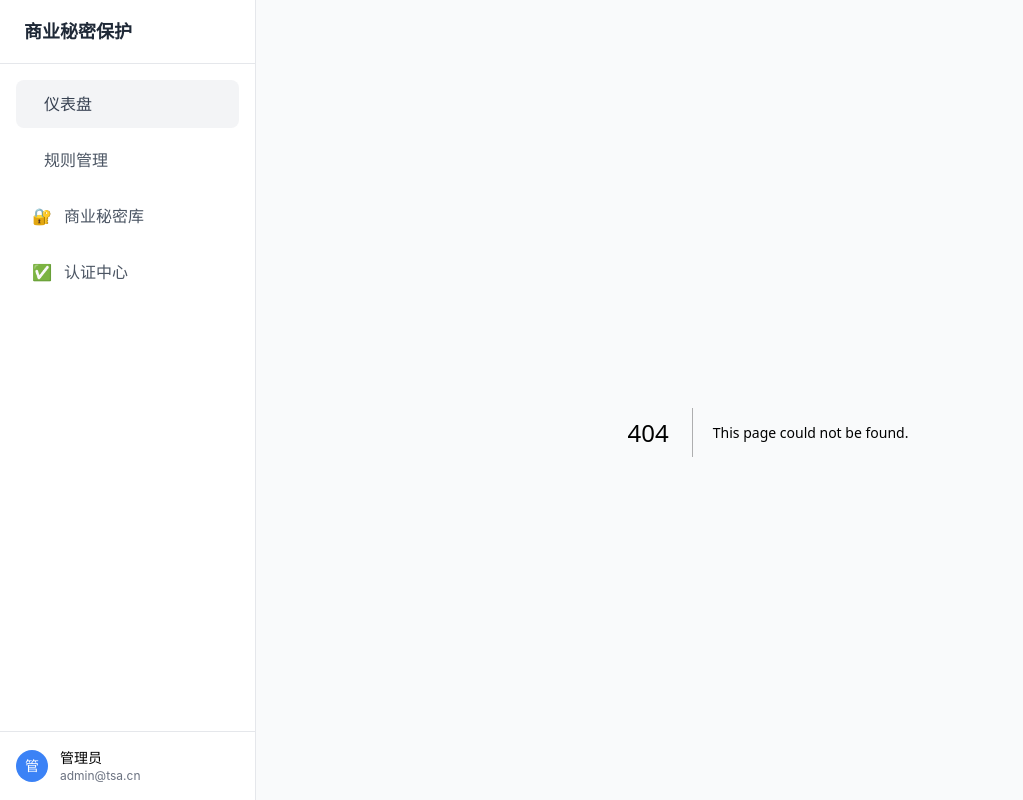
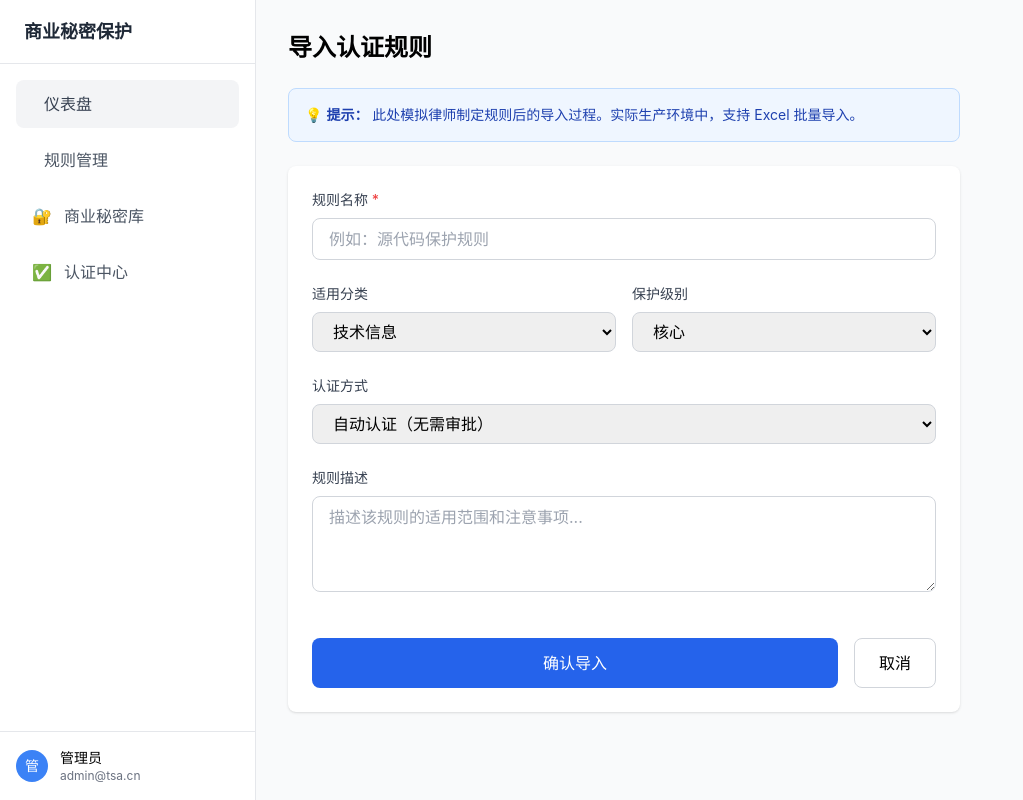
Before and after one commit to smknisyvecrix/trade-secret-demo, a Next.js app: page /rules/import in a window 1280 px wide. Before the commit this address had no page. Shown: the whole page, without its empty margins (0-1023 px from the left). Built offline with nearby package versions, Linux system fonts and the light colour scheme; no server answers.

Commit message:
完善认证中心显示及规则导入功能

```diff
--- /dev/null
+++ b/src/app/certifications/page.tsx
@@ -0,0 +1,60 @@
+import { supabase } from '@/lib/supabase';
+
+export default async function CertificationsPage() {
+  const { data: certs } = await supabase
+    .from('timestamp_certifications')
+    .select(`
+      *,
+      trade_secrets (name, code)
+    `)
+    .order('created_at', { ascending: false });
+
+  return (
+    <div>
+      <h2 className="text-2xl font-bold mb-6">认证中心</h2>
+
+      <div className="bg-white rounded-lg shadow overflow-hidden">
+        <table className="w-full text-left">
+          <thead className="bg-gray-50 border-b">
+            <tr>
+              <th className="p-4 font-medium text-gray-600">认证时间</th>
+              <th className="p-4 font-medium text-gray-600">关联秘密</th>
+              <th className="p-4 font-medium text-gray-600">认证类型</th>
+              <th className="p-4 font-medium text-gray-600">状态</th>
+              <th className="p-4 font-medium text-gray-600">操作</th>
+            </tr>
+          </thead>
+          <tbody className="divide-y">
+            {certs && certs.length > 0 ? (
+              certs.map((cert: any) => (
+                <tr key={cert.id} className="hover:bg-gray-50">
+                  <td className="p-4 text-gray-500 text-sm">
+                    {new Date(cert.created_at).toLocaleString()}
+                  </td>
+                  <td className="p-4 font-medium">{cert.trade_secrets?.name || '未知'}</td>
+                  <td className="p-4">
+                    <span className="bg-blue-100 text-blue-800 text-xs px-2 py-1 rounded">
+                      {cert.cert_type === 'create' ? '创建认证' : cert.cert_type === 'update' ? '更新认证' : '访问认证'}
+                    </span>
+                  </td>
+                  <td className="p-4">
+                    <span className="text-green-600 text-sm font-medium">● 成功</span>
+                  </td>
+                  <td className="p-4">
+                    <button className="text-blue-600 hover:underline text-sm">查看证书</button>
+                  </td>
+                </tr>
+              ))
+            ) : (
+              <tr>
+                <td colSpan={5} className="p-8 text-center text-gray-500">
+                  暂无认证记录
+                </td>
+              </tr>
+            )}
+          </tbody>
+        </table>
+      </div>
+    </div>
+  );
+}
--- /dev/null
+++ b/src/app/rules/import/page.tsx
@@ -0,0 +1,136 @@
+'use client';
+
+import { useState } from 'react';
+import { useRouter } from 'next/navigation';
+import { supabase } from '@/lib/supabase';
+
+export default function ImportRulePage() {
+  const router = useRouter();
+  const [loading, setLoading] = useState(false);
+  const [formData, setFormData] = useState({
+    name: '',
+    category_id: '1',
+    level_id: '1',
+    certification_mode: 'auto',
+    description: ''
+  });
+
+  const handleSubmit = async (e: React.FormEvent) => {
+    e.preventDefault();
+    setLoading(true);
+
+    try {
+      const { error } = await supabase
+        .from('certification_rules')
+        .insert({
+          name: formData.name,
+          category_id: formData.category_id,
+          level_id: formData.level_id,
+          certification_mode: formData.certification_mode,
+          description: formData.description,
+          status: 'active'
+        });
+
+      if (error) throw error;
+
+      alert('规则导入成功！');
+      router.push('/rules');
+      router.refresh();
+    } catch (error) {
+      alert('导入失败：' + (error as any).message);
+    } finally {
+      setLoading(false);
+    }
+  };
+
+  return (
+    <div className="max-w-2xl">
+      <h2 className="text-2xl font-bold mb-6">导入认证规则</h2>
+      <div className="bg-blue-50 border border-blue-200 rounded-lg p-4 mb-6">
+        <p className="text-blue-800 text-sm">
+          💡 <strong>提示：</strong> 此处模拟律师制定规则后的导入过程。实际生产环境中，支持 Excel 批量导入。
+        </p>
+      </div>
+
+      <form onSubmit={handleSubmit} className="bg-white rounded-lg shadow p-6 space-y-6">
+        <div>
+          <label className="block text-sm font-medium text-gray-700 mb-2">
+            规则名称 <span className="text-red-500">*</span>
+          </label>
+          <input
+            type="text"
+            required
+            className="w-full border border-gray-300 rounded-lg px-4 py-2"
+            placeholder="例如：源代码保护规则"
+            value={formData.name}
+            onChange={(e) => setFormData({...formData, name: e.target.value})}
+          />
+        </div>
+
+        <div className="grid grid-cols-2 gap-4">
+          <div>
+            <label className="block text-sm font-medium text-gray-700 mb-2">适用分类</label>
+            <select
+              className="w-full border border-gray-300 rounded-lg px-4 py-2"
+              value={formData.category_id}
+              onChange={(e) => setFormData({...formData, category_id: e.target.value})}
+            >
+              <option value="1">技术信息</option>
+              <option value="2">经营信息</option>
+            </select>
+          </div>
+          <div>
+            <label className="block text-sm font-medium text-gray-700 mb-2">保护级别</label>
+            <select
+              className="w-full border border-gray-300 rounded-lg px-4 py-2"
+              value={formData.level_id}
+              onChange={(e) => setFormData({...formData, level_id: e.target.value})}
+            >
+              <option value="1">核心</option>
+              <option value="2">重要</option>
+            </select>
+          </div>
+        </div>
+
+        <div>
+          <label className="block text-sm font-medium text-gray-700 mb-2">认证方式</label>
+          <select
+            className="w-full border border-gray-300 rounded-lg px-4 py-2"
+            value={formData.certification_mode}
+            onChange={(e) => setFormData({...formData, certification_mode: e.target.value})}
+          >
+            <option value="auto">自动认证（无需审批）</option>
+            <option value="approval">审批后认证</option>
+          </select>
+        </div>
+
+        <div>
+          <label className="block text-sm font-medium text-gray-700 mb-2">规则描述</label>
+          <textarea
+            className="w-full border border-gray-300 rounded-lg px-4 py-2 h-24"
+            placeholder="描述该规则的适用范围和注意事项..."
+            value={formData.description}
+            onChange={(e) => setFormData({...formData, description: e.target.value})}
+          />
+        </div>
+
+        <div className="flex gap-4 pt-4">
+          <button
+            type="submit"
+            disabled={loading}
+            className="flex-1 bg-blue-600 text-white py-3 rounded-lg hover:bg-blue-700 disabled:opacity-50 font-medium"
+          >
+            {loading ? '导入中...' : '确认导入'}
+          </button>
+          <button
+            type="button"
+            onClick={() => router.back()}
+            className="px-6 py-3 border border-gray-300 rounded-lg hover:bg-gray-50"
+          >
+            取消
+          </button>
+        </div>
+      </form>
+    </div>
+  );
+}
--- a/src/app/rules/page.tsx
+++ b/src/app/rules/page.tsx
@@ -15,7 +15,9 @@ export default async function RulesPage() {
     <div>
       <div className="flex justify-between items-center mb-6">
         <h2 className="text-2xl font-bold">规则管理</h2>
-        <button className="bg-blue-600 text-white px-4 py-2 rounded hover:bg-blue-700">+ 导入规则</button>
+        <Link href="/rules/import" className="bg-blue-600 text-white px-4 py-2 rounded hover:bg-blue-700">
+          + 导入规则
+        </Link>
       </div>
 
       <div className="bg-white rounded-lg shadow overflow-hidden">
@@ -53,7 +55,7 @@ export default async function RulesPage() {
             ) : (
               <tr>
                 <td colSpan={5} className="p-8 text-center text-gray-500">
-                  暂无规则，请导入律师制定的保护规则
+                  暂无规则，请点击右上角"导入规则"添加
                 </td>
               </tr>
             )}
```
